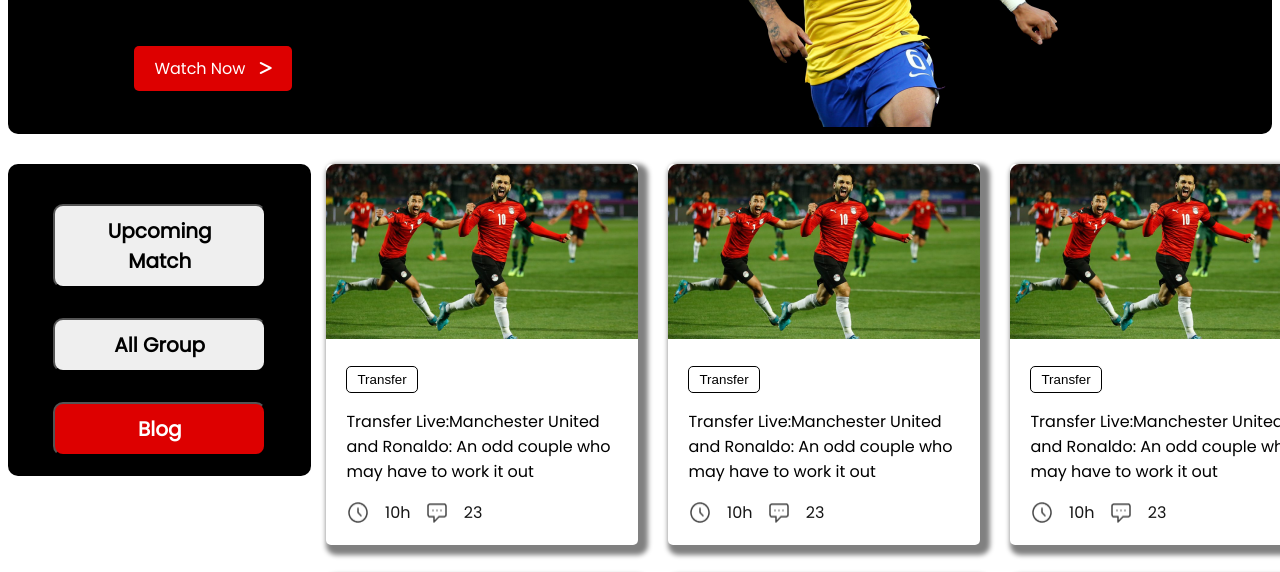
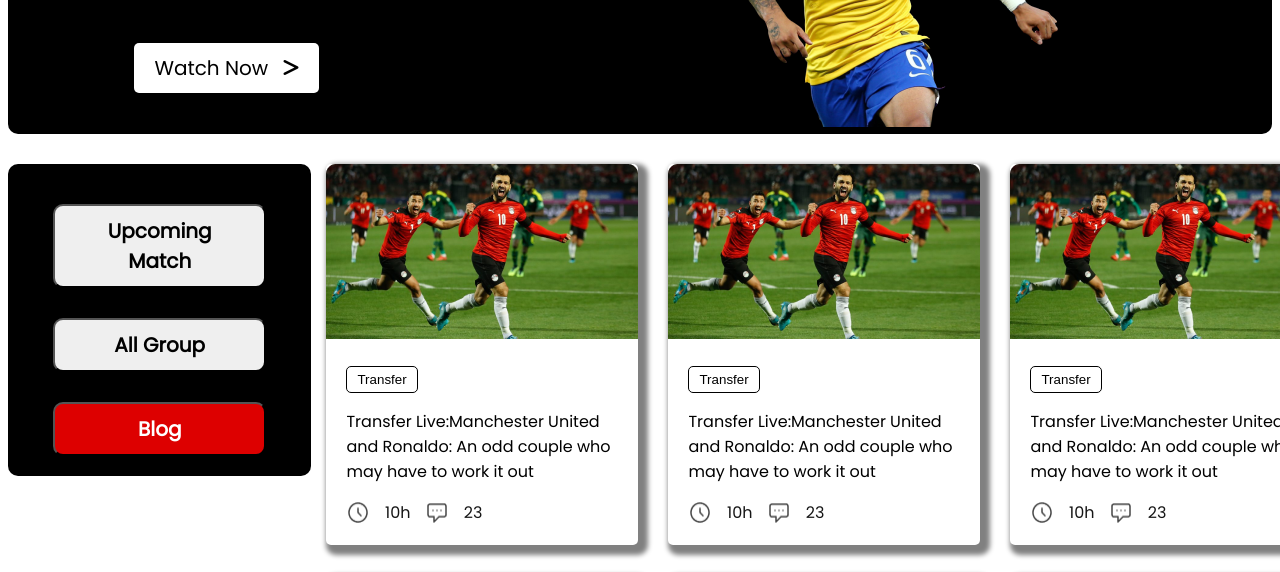
Before and after one commit to bakirmoral01/Assignment-2--World--Cup, a plain HTML site: page index.html in a window 1280 px wide. In both pictures the pointer is over the link "Watch Now". Shown: the part 221-793 px from the top of the page. Drawn offline with Linux system fonts and the light colour scheme.

Commit message:
Transition added

```diff
--- a/styles/style.css
+++ b/styles/style.css
@@ -38,6 +38,14 @@
     color: white;
     display: inline-block;
     margin-top: 30px;
+    transition: ease 1s;
+
+}
+
+.watch-btn:hover {
+    background-color: white;
+    color: black;
+    font-size: 20px;
 }
 
 .watch-btn i {
```
